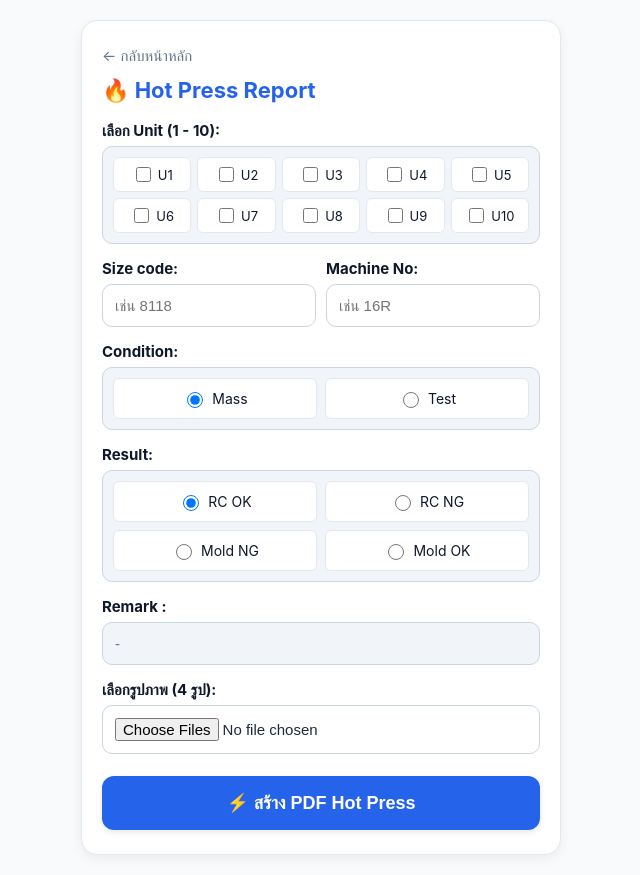
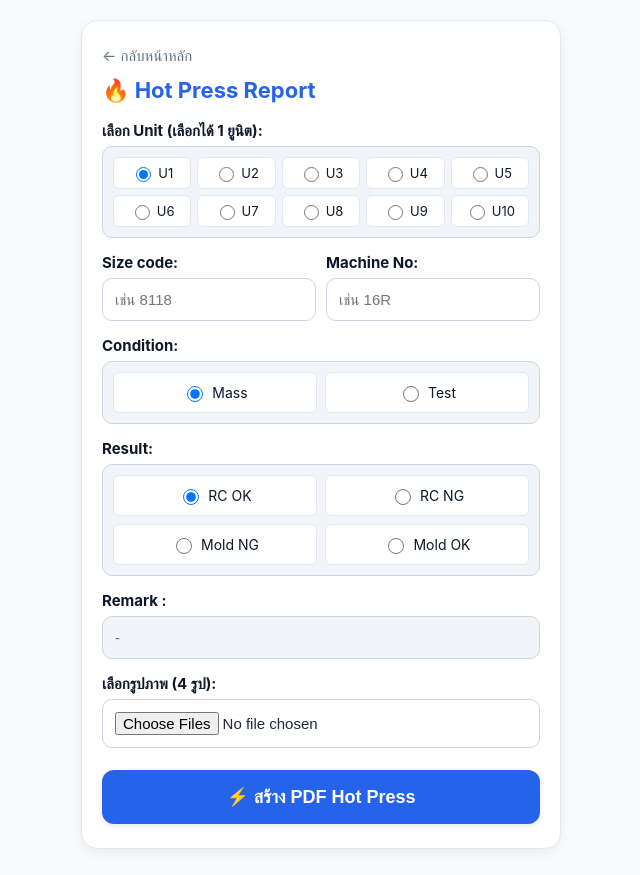
Before and after one commit to title1155/photo-report, a Flask app: page /hotpress in a window 1280 px wide. Shown: the whole page, without its empty margins (319-959 px from the left). After the commit the page ends 849 px from the top, so only its background shows below. Run offline with Flask 3, Linux system fonts and the light colour scheme; some libraries are stand-ins or nearby versions.

Commit message:
Update unit to single select radio button

```diff
--- a/templates/hotpress.html
+++ b/templates/hotpress.html
@@ -50,7 +50,7 @@
             grid-template-columns: 1fr 1fr;
             gap: 10px;
         }
-        /* ดีไซน์กล่อง Checkbox Unit 1-10 */
+        /* ดีไซน์กล่องเลือก Unit 1-10 แบบ Radio (เลือกได้อันเดียว) */
         .unit-grid {
             display: grid;
             grid-template-columns: repeat(5, 1fr);
@@ -175,18 +175,18 @@
         <h2 style="color: #2563eb; margin-top: 0; font-size: 22px;">🔥 Hot Press Report</h2>
 
         <form id="uploadForm">
-            <label>เลือก Unit (1 - 10):</label>
+            <label>เลือก Unit (เลือกได้ 1 ยูนิต):</label>
             <div class="unit-grid">
-                <label class="unit-label"><input type="checkbox" name="units" value="1"> U1</label>
-                <label class="unit-label"><input type="checkbox" name="units" value="2"> U2</label>
-                <label class="unit-label"><input type="checkbox" name="units" value="3"> U3</label>
-                <label class="unit-label"><input type="checkbox" name="units" value="4"> U4</label>
-                <label class="unit-label"><input type="checkbox" name="units" value="5"> U5</label>
-                <label class="unit-label"><input type="checkbox" name="units" value="6"> U6</label>
-                <label class="unit-label"><input type="checkbox" name="units" value="7"> U7</label>
-                <label class="unit-label"><input type="checkbox" name="units" value="8"> U8</label>
-                <label class="unit-label"><input type="checkbox" name="units" value="9"> U9</label>
-                <label class="unit-label"><input type="checkbox" name="units" value="10"> U10</label>
+                <label class="unit-label"><input type="radio" name="units" value="1" checked> U1</label>
+                <label class="unit-label"><input type="radio" name="units" value="2"> U2</label>
+                <label class="unit-label"><input type="radio" name="units" value="3"> U3</label>
+                <label class="unit-label"><input type="radio" name="units" value="4"> U4</label>
+                <label class="unit-label"><input type="radio" name="units" value="5"> U5</label>
+                <label class="unit-label"><input type="radio" name="units" value="6"> U6</label>
+                <label class="unit-label"><input type="radio" name="units" value="7"> U7</label>
+                <label class="unit-label"><input type="radio" name="units" value="8"> U8</label>
+                <label class="unit-label"><input type="radio" name="units" value="9"> U9</label>
+                <label class="unit-label"><input type="radio" name="units" value="10"> U10</label>
             </div>
 
             <div class="form-row">
@@ -307,6 +307,11 @@
             const conditionType = document.querySelector('input[name="condition_type"]:checked').value;
             const resultStatus = document.querySelector('input[name="result_status"]:checked').value;
             const remark = document.getElementById('remark').value;
+
+            // ดึงค่า Unit ที่เลือกอันเดียว
+            const selectedUnit = document.querySelector('input[name="units"]:checked');
+            const unitValue = selectedUnit ? selectedUnit.value : '';
+
             const fileInput = document.getElementById('photos');
             const files = fileInput.files;
 
@@ -316,11 +321,7 @@
             formData.append('condition_type', conditionType);
             formData.append('result_status', resultStatus);
             formData.append('remark', remark);
-
-            const selectedUnits = document.querySelectorAll('input[name="units"]:checked');
-            selectedUnits.forEach((checkbox) => {
-                formData.append('units', checkbox.value);
-            });
+            formData.append('units', unitValue);
 
             for (let i = 0; i < files.length; i++) {
                 statusText.innerText = `กำลังปรับความคมชัดภาพ (${i + 1}/${files.length})...`;
```
